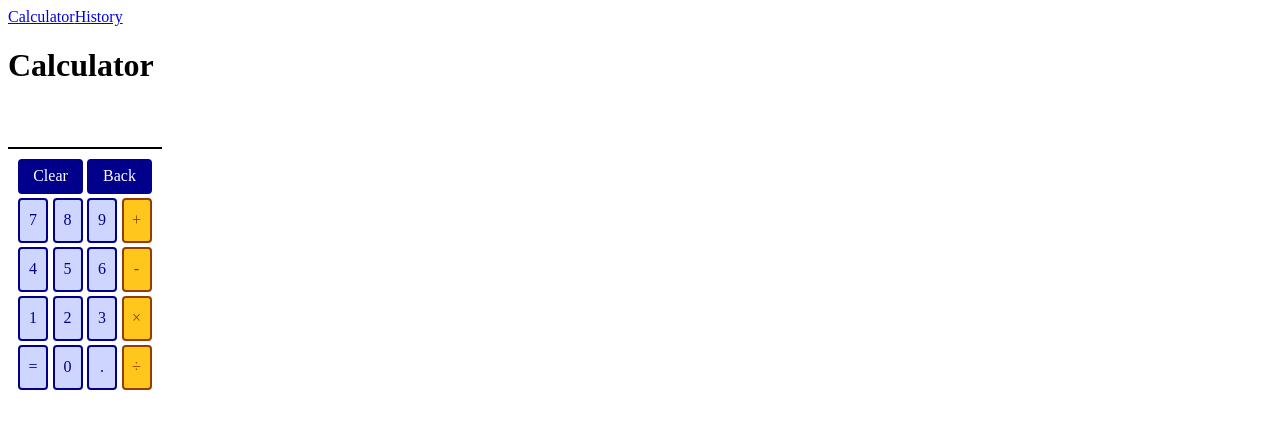
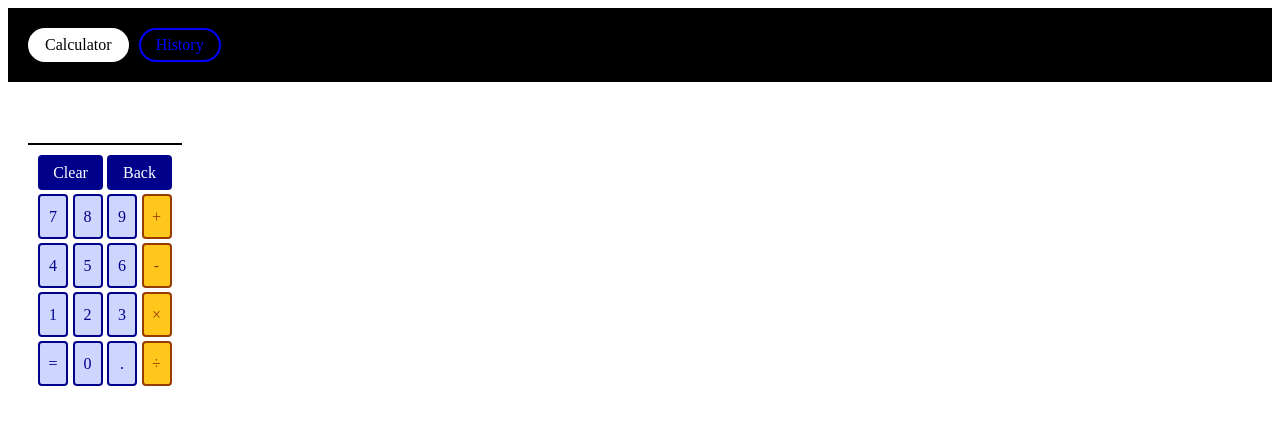
Before and after one commit to PurpleKitty29/Calculator-in-React-scratch, a React (Vite) app: page / in a window 1280 px wide. Shown: the top 428 px of the page. Built offline with nearby package versions, Linux system fonts and the light colour scheme.

Commit message:
Add CSS
I added the design if hover on the sections and the navigation bar. Also deleted the "Calculator" heading

```diff
--- a/src/App.css
+++ b/src/App.css
@@ -1,9 +1,11 @@
 /* Calculator */
 #Calculator{
+    padding: 20px;
+    align-content: auto;
     overflow: hidden;
     font-family: 'Times New Roman', Times, serif;
     width: 154px;
-    height: 400px; /*300px;*/
+    height: 380px; /*300px;*/
 }
 
 /* to show result */
@@ -68,3 +70,39 @@ button:hover {
     height: 35px;
     grid-column: span 2;
 }
+
+.navbar {
+    background-color: black;
+    display: flex;
+    gap: 10px;
+    padding: 20px;
+}
+
+.linkOff {
+    background-color: black;
+    color: blue;
+    text-decoration: none;
+    border: 2px solid blue;
+    border-radius: 20px;
+    padding: 6px;
+    padding-left: 15px;
+    padding-right: 15px;
+    transition: 0.3s;
+}
+
+.linkOff:hover {
+    background-color: white;
+    color:black;
+    border-color: white;
+}
+
+.linkOn {
+    background-color: white;
+    color:black;
+    text-decoration: none;
+    border: 2px solid white;
+    border-radius: 20px;
+    padding: 6px;
+    padding-left: 15px;
+    padding-right: 15px;
+}
--- a/src/components/Navbar.tsx
+++ b/src/components/Navbar.tsx
@@ -1,12 +1,13 @@
 import { NavLink } from "react-router-dom";
+import "../App.css";
 
 function Navbar() {
     return (
         <nav className="navbar">
-            <NavLink to="/" end className={({ isActive }) => isActive ? "active-link" : "nav-link"}>
+            <NavLink to="/" end className={({ isActive }) => isActive ? "linkOn" : "linkOff"}>
                 Calculator
             </NavLink>
-            <NavLink to="/history" className={({ isActive }) => isActive ? "active-link" : "nav-link"}>
+            <NavLink to="/history" className={({ isActive }) => isActive ? "linkOn" : "linkOff"}>
                 History
             </NavLink>
         </nav>
--- a/src/pages/calculatorCode.tsx
+++ b/src/pages/calculatorCode.tsx
@@ -145,7 +145,6 @@ function Calculator() {
   // Calculator HTML
   return (
     <div id="Calculator">
-      <h1>Calculator</h1>
       <input type="text" id="history" value={history} readOnly/>
       <input type="text" id="display" value={display} readOnly/>
       <div id="buttons">
```
